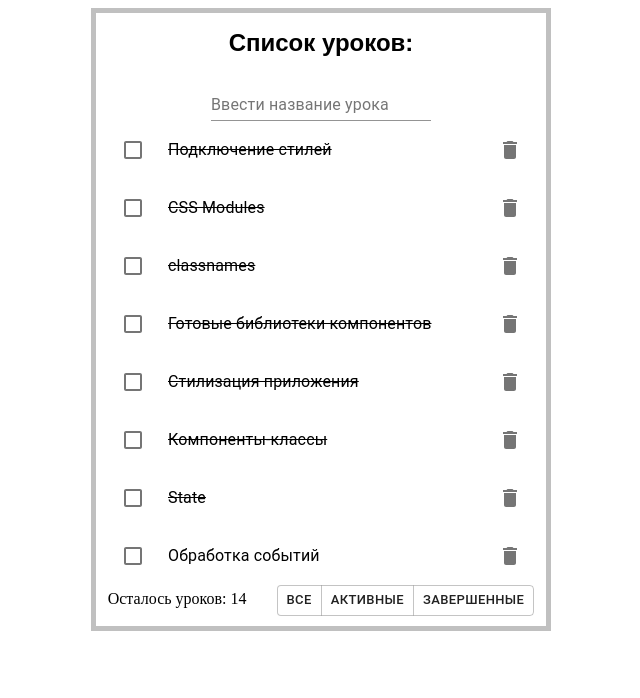
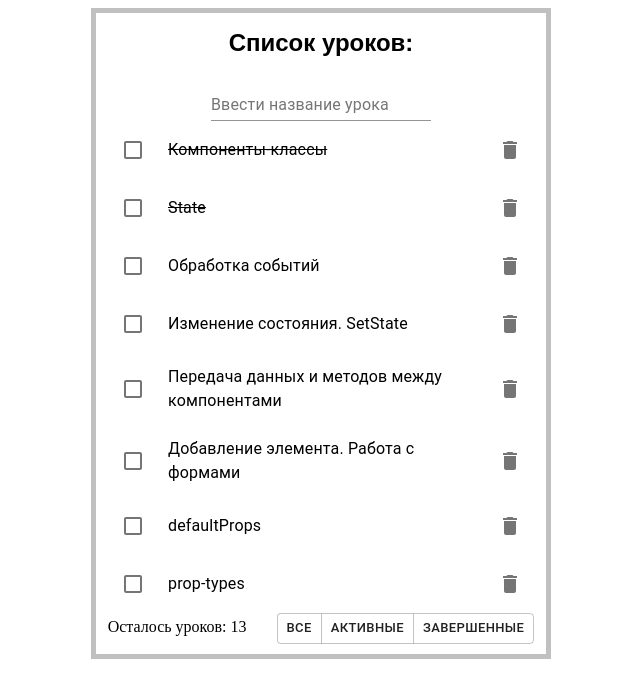
Before and after one commit to WebHeroSchool/todo_my_app, a React (Create React App) app: page / in a window 1280 px wide. Shown: the top 698 px of the page, without its empty margins (319-959 px from the left). Built offline with nearby package versions, Linux system fonts and the light colour scheme.

Commit message:
добавлен обработчик событий

```diff
--- a/public/index.html
+++ b/public/index.html
@@ -14,7 +14,7 @@
       manifest.json provides metadata used when your web app is installed on a
       user's mobile device or desktop. See https://developers.google.com/web/fundamentals/web-app-manifest/
     -->
-    <link rel="manifest" href="%PUBLIC_URL%/manifest.json" />
+    <!-- <link rel="manifest" href="/manifest.json" /> -->
     <!--
       Notice the use of %PUBLIC_URL% in the tags above.
       It will be replaced with the URL of the `public` folder during the build.
--- a/src/components/App/App.js
+++ b/src/components/App/App.js
@@ -6,32 +6,36 @@ import styles from './App.module.css';
 
 class App extends React.Component {
 	state = {
-		todoItem: [
-			{ value: 'Подключение стилей',
-		  	isDone: true},
-			{ value: 'CSS Modules',
-		  	isDone: true},
-			{ value: 'classnames',
-		  	isDone: true},
-			{ value: 'Готовые библиотеки компонентов',
-			  isDone: true},
-			{ value: 'Стилизация приложения',
-		  	isDone: true},
+		todoItems: [
 			{ value: 'Компоненты-классы',
 		  	isDone: true},
 			{ value: 'State',
 		  	isDone: true},
 			{ value: 'Обработка событий',
-			  isDone: false}
+			  isDone: false},
+			{ value: 'Изменение состояния. SetState',
+		  	isDone: false},
+			{ value: 'Передача данных и методов между компонентами',
+		  	isDone: false},
+			{ value: 'Добавление элемента. Работа с формами',
+		  	isDone: false},
+			{ value: 'defaultProps',
+			  isDone: false},
+			{ value: 'prop-types',
+		  	isDone: false}
 		]
 	};
+
+  onClickDone = isDone =>
+    console.log(isDone);
+
     render () {
 		return (
 			<div className={styles.wrap}>
   			<h1 className={styles.title}>Список уроков:</h1>
     		<InputItem />
-    		<ItemList todoItem = {this.state.todoItem} />
-    		<Footer count = {14}/>
+    		<ItemList todoItems = {this.state.todoItems} onClickDone = {this.onClickDone} />
+    		<Footer count = {13}/>
   		</div>);
 	}
 }
--- a/src/components/Item/Item.js
+++ b/src/components/Item/Item.js
@@ -4,7 +4,7 @@ import classnames from 'classnames';
 //import Checkbox from '@material-ui/core/Checkbox';
 //import FormControlLabel from '@material-ui/core/FormControlLabel';
 
-const Item = ({value, isDone}) => (<span className = {
+const Item = ({value, isDone, onClickDone}) => (<span className = {
 		classnames ({
 			[styles.item]: true,
 			[styles.done]: isDone
--- a/src/components/ItemList/ItemList.js
+++ b/src/components/ItemList/ItemList.js
@@ -9,14 +9,15 @@ import ListItemIcon from '@mui/material/ListItemIcon';
 import ListItemText from '@mui/material/ListItemText';
 import DeleteIcon from '@mui/icons-material/Delete';
 
-const ItemList = ({todoItem}) => (<div>
-	{todoItem.map(item =>
+const ItemList = ({todoItems, isDone, onClickDone}) => (<div>
+	{todoItems.map(item =>
 		  <ListItem key={item.value} className={styles.item}>
         	<ListItemIcon>
-           		<Checkbox inputProps={{ 'aria-label': 'primary checkbox'}} />
+           		<Checkbox inputProps={{ 'aria-label': 'primary checkbox'}}
+                onClick= {() => console.log(item.isDone)} />
          	</ListItemIcon>
          	<ListItemText>
-         		<Item value={item.value} isDone={item.isDone} />
+         		<Item value={item.value} isDone={item.isDone} onClickDone={onClickDone} />
          	</ListItemText>
 
 			<IconButton aria-label="delete">
```
Also changed, not shown: 1 other file (tests, documents, lock files or other folders).
